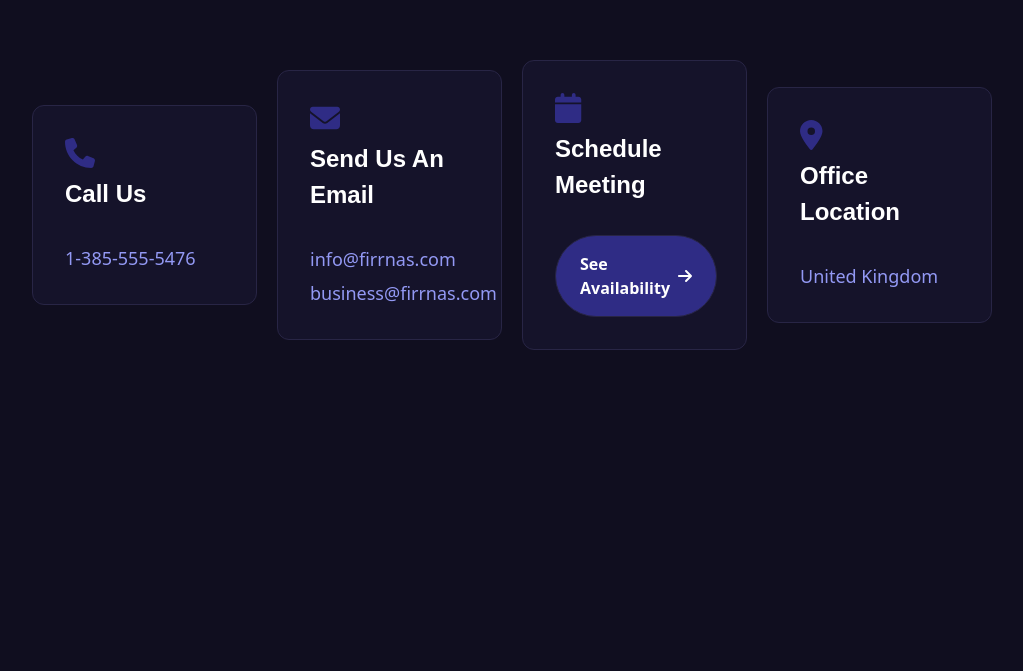
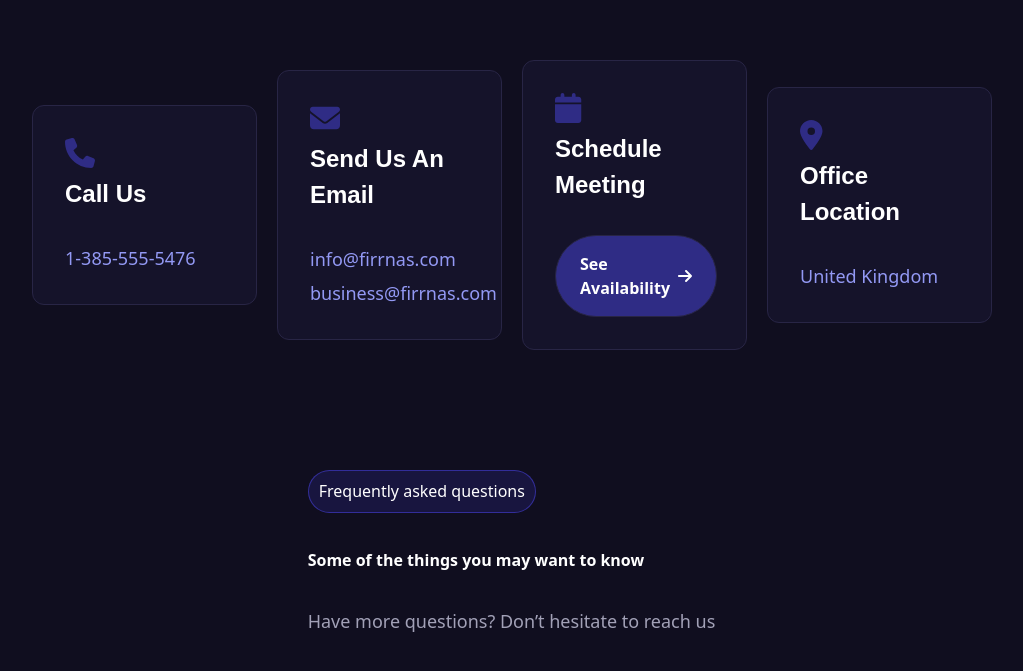
Before and after one commit to OsamaIbrhim/contact-page, a Next.js app: page /contact in a window 1280 px wide. Shown: the part 788-1459 px from the top of the page, without its empty margins (128-1151 px from the left). Before the commit the page ends 1198 px from the top, so only its background shows below. Built offline with nearby package versions, Linux system fonts and the light colour scheme.

Commit message:
Frequently Questions | part one

```diff
--- a/app/contact/page.tsx
+++ b/app/contact/page.tsx
@@ -5,7 +5,10 @@ import { FontAwesomeIcon } from "@fortawesome/react-fontawesome";
 import { faPhone, faEnvelope, faCalendar, faLocationDot, faArrowRight } from "@fortawesome/free-solid-svg-icons";
 
 export default function ContactPage() {
+
   return (
+    <body>
+
       <div className="bg-[#100E1F] min-h-screen pt-12 px-0 w-auto box-border">
         <div className="flex-nowrap">
           <div className="px-40 text-center flex w-full flex-col flex-none h-screen flex-nowrap justify-center">
@@ -128,11 +131,52 @@ export default function ContactPage() {
 
           {/* End */}
 
-        <div>
-
+          {/* Frequently Questions */}
+          <div className="flex flex-none flex-row flex-nowrap gap-1.5 h-min justify-center overflow-visible p-[60px_120px] relative w-full content-start items-start">
+            <div className="flex flex-row items-start justify-between overflow-visible p-0 relative h-min">
+              <div className="flex flex-col items-start justify-start gap-4 overflow-visible p-0 relative h-min">
+                <div className="opacity-100 transform perspective-[1200px] translate-x-0 translate-y-0 scale-100 rotate-0 rotate-x-0 rotate-y-0 skew-x-0 skew-y-0 translate-z-0 flex-none h-auto relative w-auto">
+                  <div className="border border-[rgba(78,71,245,0.5)] border-solid border-t-[1px] border-r-[1px] border-b-[1px] border-l-[1px] bg-[rgba(78,71,245,0.15)] opacity-100 rounded-full flex items-center justify-center gap-1 min-w-min h-min p-2.5 relative">
+                    <div className="outline-none flex flex-col justify-start flex-shrink-0 text-[#abaaed] space-y-0 transform-none opacity-100 flex-none h-auto relative whitespace-pre w-auto">
+                      <p className="text-[#ffffff] tracking-normal leading-[21px] space-y-[20px] text-left text-decoration-none text-transform-none">
+                        Frequently asked questions
+                      </p>
                     </div>
+                  </div>
+                </div>
+                <div className="flex flex-row items-start justify-start gap-1 overflow-visible p-0 pr-10 font-[900] font=[40px] relative w-full h-min">
+                  <div className="contents">
+                    <div className="flex flex-col justify-start flex-shrink-0 opacity-100 transform-none whitespace-pre-wrap relative h-auto" >
+                      <h2 className="text-left text-center text-white leading-[63px] tracking-[0em] whitespace-normal">
+                        Some of the things you may want to know
+                      </h2>
+                    </div>
+                  </div>
+                </div>
+                <div className="flex items-start justify-start gap-[4px] h-min overflow-visible relative w-full">
+                  <div className="contents">
+                    <div className="flex flex-row items-start justify-start opacity-100 transform-none relative whitespace-pre-wrap break-words text-[18px]">
+                      <h6 className="text-left text-[#a2a1b7] tracking-normal leading-[27px] text-start text-transform-none text-decoration-none space-y-[20px]">
+                        Have more questions? Don’t hesitate to reach us
+                      </h6>
+                    </div>
+                  </div>
+                </div>
+              </div>
+              <div className="flex flex-col items-center justify-center gap-[60px] overflow-visible relative w-[1px] h-min">
+                <div className="contents">
+                  <div className="opacity-100 transform perspective-[1200px] translate-x-0 translate-y-0 scale-100 rotate-0 rotate-x-0 rotate-y-0 skew-x-0 skew-y-0 translate-z-0 flex-none h-auto relative w-full z-20">
 
                   </div>
                 </div>
+              </div>
+            </div>
+          </div>
+          {/* End */}
+
+        </div>
+      </div>
+
+    </body>
   );
 }
--- a/app/globals.css
+++ b/app/globals.css
@@ -6,3 +6,6 @@
 .font-size-h4 {
   @apply text-[24px] font-cabinet font-bold text-custom-white text-custom leading-custom tracking-normal
 }
+.font-size-h2 {
+  @apply text-[24px] font-cabinet font-[900] text-custom-white text-custom leading-custom tracking-normal
+}
--- a/app/layout.tsx
+++ b/app/layout.tsx
@@ -21,6 +21,8 @@ export default function RootLayout({
   return (
     <html lang="en">
       <body className={`${inter.className} font-cabinet`}>{children}</body>
+
     </html>
+
   );
 }
--- a/tailwind.config.ts
+++ b/tailwind.config.ts
@@ -8,6 +8,9 @@ const config: Config = {
   ],
   theme: {
     extend: {
+      display: {
+        contents: 'contents',
+      },
       backgroundImage: {
         "gradient-radial": "radial-gradient(var(--tw-gradient-stops))",
         "gradient-conic":
```
Lines whose indentation alone changed are shown as unchanged.
